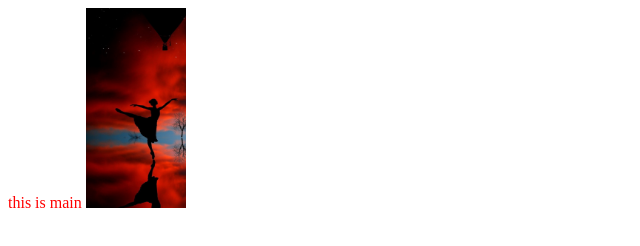
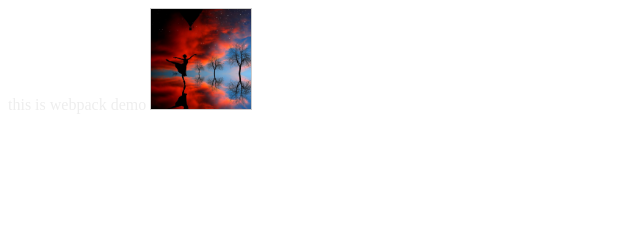
Before and after one commit to xtfan21/webpack-demo, a website built with webpack: page src/index.html in a window 1280 px wide. Shown: the whole page, without its empty margins (0-640 px from the left). Built offline with nearby package versions, Linux system fonts and the light colour scheme.

Commit message:
配置修改

```diff
--- a/src/index.html
+++ b/src/index.html
@@ -1,5 +1,5 @@
 
 <div>
-    <span class="title">this is main</span>
+    <span class="title">this is webpack demo</span>
     <i class="bj-img"></i>
 </div>
--- a/src/style.css
+++ b/src/style.css
@@ -1,5 +1,5 @@
 .title {
-    color: red;
+    color: #eee;
 }
 img {
     width: 300px;
@@ -8,7 +8,8 @@ img {
 .bj-img {
     display: inline-block;
     width: 100px;
-    height: 200px;
+    height: 100px;
+    border: 1px solid #ccc;
     background-image: url('./assets/img/bj.jpg');
     background-size: cover;
 }
--- a/webpack.config.js
+++ b/webpack.config.js
@@ -31,8 +31,8 @@ module.exports = {
                         loader: 'url-loader',
                         options: {
                             limit: 100000,
-                            name: '/img/[name].[hash:7].[ext]',
-                            publicPath: '/dist'
+                            name: 'img/[name].[hash:7].[ext]'
+                            // publicPath: '/dist'
                         }
                     }
                 ]
@@ -57,7 +57,7 @@ module.exports = {
 
     plugins: [
         // 清理dist文件
-        new CleanWebpackPlugin(),
+        // new CleanWebpackPlugin(),
 
         // css单独打包
         new MiniCssExtractPlugin({
@@ -70,6 +70,6 @@ module.exports = {
             template: './src/index.html',
             filename: 'index.html'
             // inject: true
-        })
+        }),
     ]
 };
```
Also changed, not shown: dist/index.html, dist/main.css, 2 other files.
